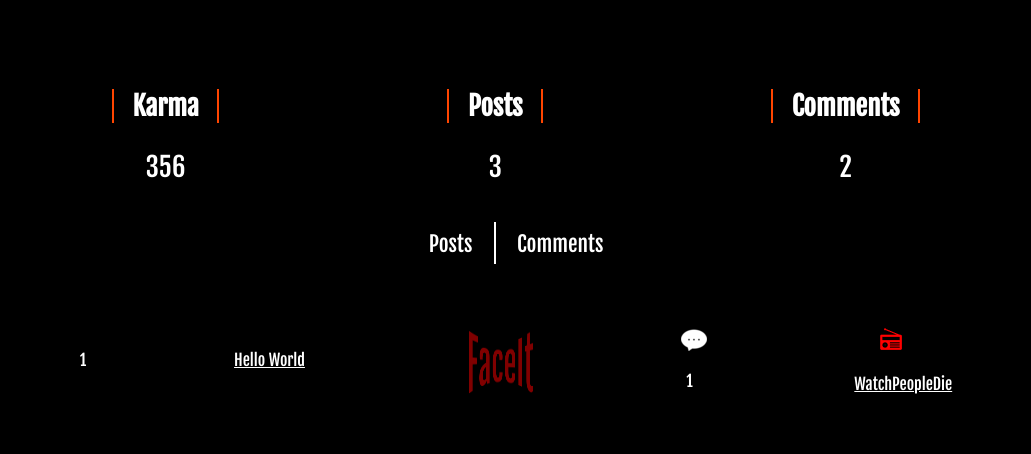
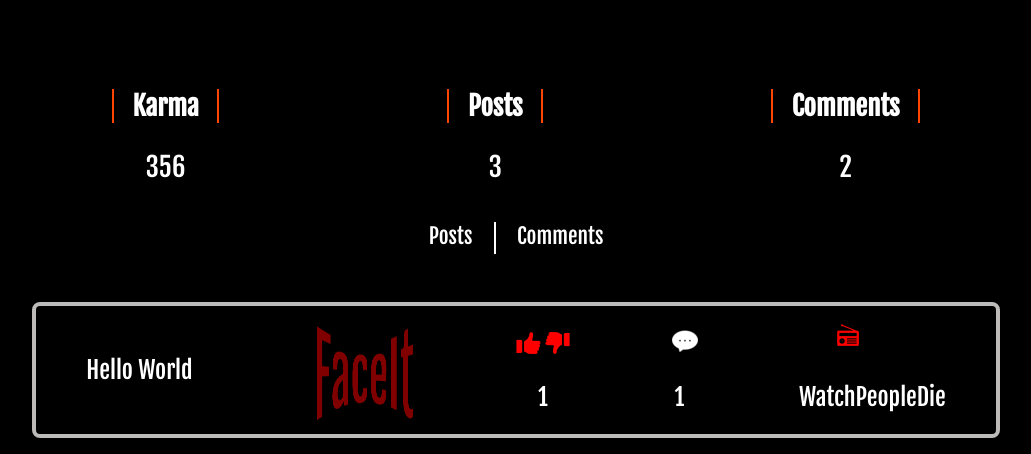
Before and after one commit to Eduardo-LP-Silva/Face-It, a PHP site: page /profile/profile_posts.php in a window 1280 px wide. Shown: the part 356-810 px from the top of the page, without its empty margins (124-1155 px from the left). Before the commit the page ends 750 px from the top, so only its background shows below. Run offline with PHP 8.4, Linux system fonts and the light colour scheme; data comes from the database, SQL or seed files in the repository; both versions use the stored data as it was after the commit.

Commit message:
Profile work almost finished (needs styling)

```diff
--- a/profile/profile_layout.css
+++ b/profile/profile_layout.css
@@ -58,6 +58,7 @@ body > header > nav
     grid-template-rows: [start] 5em [description] 10em [end];
     border-radius: 0.5em;
     padding-bottom: 1em;
+    min-width: 20em;
 }
 
 #profile_image
@@ -106,17 +107,19 @@ body > header > nav
 {
     display: flex;
     justify-content: center;
+    align-items: center;
     padding-top: 0.7em;
     margin-bottom: 3em;
 }
 
-#history_selection > button:first-child
+#history_selection > a:first-child
 {
     padding-right: 1em;
-    height: 2em;
+    height: 1.5em;
 }
 
-#history_selection > button:nth-child(2)
+#history_selection > a:nth-child(2)
 {
     padding-left: 1em;
+    height: 1.5em;
 }
--- a/profile/profile_posts.php
+++ b/profile/profile_posts.php
@@ -12,8 +12,8 @@
     <meta name="viewport" content="width=device-width, initial-scale=1.0"/>
     <link href="profile_style.css" rel="stylesheet"/>
     <link href="profile_layout.css" rel="stylesheet"/>
-    <link href="profile_posts_layout.css" rel="stylesheet"/>
-    <link href="profile_posts_style.css" rel="stylesheet"/>
+    <link href="profile_posts/profile_posts_layout.css" rel="stylesheet"/>
+    <link href="profile_posts/profile_posts_style.css" rel="stylesheet"/>
   </head>
   <body>
     <?php
@@ -26,10 +26,13 @@
       {
     ?>
       <div class="history_item">
-        <p> <?=$user_story['points']?> </p>
         <a href="front_page.html"> <?=$user_story['title']?> </a> <!-- Change href's to post -->
         <a href="front_page.html"> <img src=<?php if($user_story['picture' == null]) echo '../assets/no_image.png'?>
           alt="Post's minimized image or logo" /> </a> <!-- Change href's to post   -->
+        <div class="points">
+          <img src="../assets/like_dislike.png" alt="Points Symbol"/>
+          <p> <?=$user_story['points']?> </p>
+        </div>
         <div class="comment">
           <a href="front_page.html"> <img src="../assets/comment.png" alt="Comment Symbol"/> </a> <!-- Change href's to post -->
           <p> <?=$user_story['comment_number']?> </p>
--- a/profile/profile_posts_layout.css
+++ b/profile/profile_posts/profile_posts_layout.css
@@ -1,25 +1,51 @@
 .history_item
 {
     display: flex;
-    justify-content: space-evenly;
+    justify-content: space-around;
     align-items: center;
     margin: auto;
-    width: 73em;
+    width: 60em;
+    height: 8em;
+    margin-bottom: 1em;
 }
 
 /* Title */
-.history_item > a:nth-child(2)
+.history_item > a:nth-child(1)
 {
     overflow-y: hidden;
+    overflow-x: hidden;
+    max-width: 5em;
+    max-height: 5em;
 }
 
 /* Image */
-.history_item > a:nth-child(3) > img
+.history_item > a:nth-child(2) > img
 {
     padding-left: 1em;
     padding-top: 0.5em;
     width: 4em;
     height: 4em;
+}
+
+.points
+{
+    display: grid;
+    grid-template-columns: auto;
+    grid-template-rows: auto auto;
+    padding-top: 1em;
+
+}
+
+.points > img
+{
+    grid-column: 1;
+    grid-row: 1;
+}
+
+.points > p
+{
+    grid-column: 1;
+    grid-row: 2;
 }
 
 /* Comments */
@@ -51,7 +77,7 @@
     display: grid;
     grid-template-columns: auto;
     grid-template-rows: 3em 1em;
-    padding-bottom: 0.2em;
+    padding-bottom: 1em;
 }
 
 /* Channel Icon */
@@ -60,6 +86,7 @@
     grid-column: 1;
     grid-row: 1;
     padding-left: 1.5em;
+    padding-top: 0.5em;
 }
 
 .channel > a
--- /dev/null
+++ b/profile/profile_posts/profile_posts_style.css
@@ -0,0 +1,39 @@
+/* Comment Number */
+.comment > p
+{
+    text-align: center;
+}
+
+.channel > a
+{
+    text-align: center;
+}
+
+.points > p
+{
+    text-align: center;
+}
+
+/* Script com random ang ? */
+.history_item
+{
+    /*
+    background: rgb(73,73,73);
+    background: linear-gradient(227deg, rgba(73,73,73,1) 66%, rgba(253,45,45,1) 94%); */
+
+    border: 0.3em solid rgb(189, 186, 186);
+    border-radius: 0.5em;
+}
+
+.history_item *
+{
+    font-size: 18pt;
+    text-decoration: none;
+}
+
+.history_item > p:first-child
+{
+    border-right: 0.15em solid gray;
+    padding-right: 4em;
+    padding-left: 2em;
+}
--- a/profile/profile_posts_style.css
+++ /dev/null
@@ -1,10 +0,0 @@
-/* Comment Number */
-.comment > p
-{
-    text-align: center;
-}
-
-.channel > a
-{
-    text-align: center;
-}
--- a/profile/profile_style.css
+++ b/profile/profile_style.css
@@ -96,17 +96,22 @@ body > header > nav *
 {
     font-size: 16pt;
     background: none;
+    text-decoration: none;
+    transition: color 0.3s ease;
 }
 
-#history_selection > button:first-child
+#history_selection > *:hover
+{
+    color: red;
+}
+
+#history_selection > a:first-child
 {
     border: none;
     border-right: 0.1em solid white;
-
-
 }
 
-#history_selection > button:nth-child(2)
+#history_selection > a:nth-child(2)
 {
     border: none;
 }
--- a/templates/profile.php
+++ b/templates/profile.php
@@ -18,7 +18,7 @@
       </div>
     </section>
     <section id="history">
-      <form id="history_selection">
-        <button type="submit"> Posts </button>
-        <button type="submit"> Comments </button>
-      </form>
+      <div id="history_selection">
+        <a href="../profile/profile_posts.php"> Posts </a>
+        <a href="../profile/profile_comments.php"> Comments </a>
+      </div>
```
Also changed, not shown: database/comments/get_comments.php (added, +26 -0 lines), profile/profile_comments.php (added, +44 -0 lines), profile/profile_comments/profile_comments_layout.css (added, +49 -0 lines), profile/profile_comments/profile_comments_style.css (added, +25 -0 lines), assets/like_dislike.png (added), assets/story.png (added), database/db.db.
